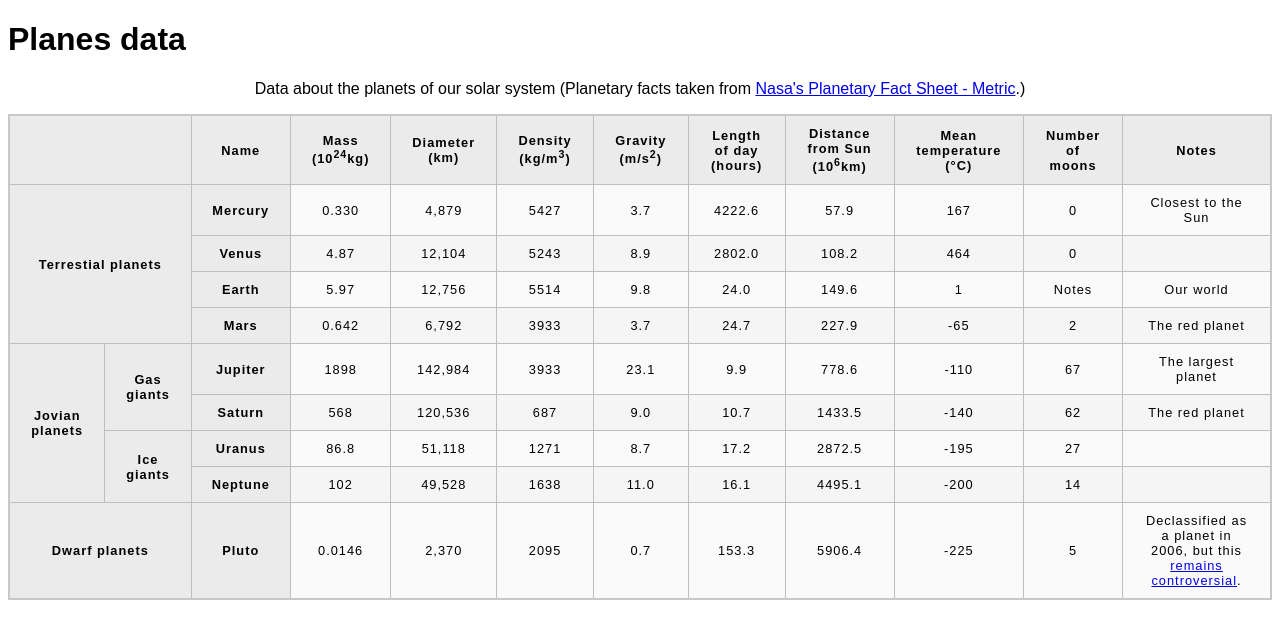
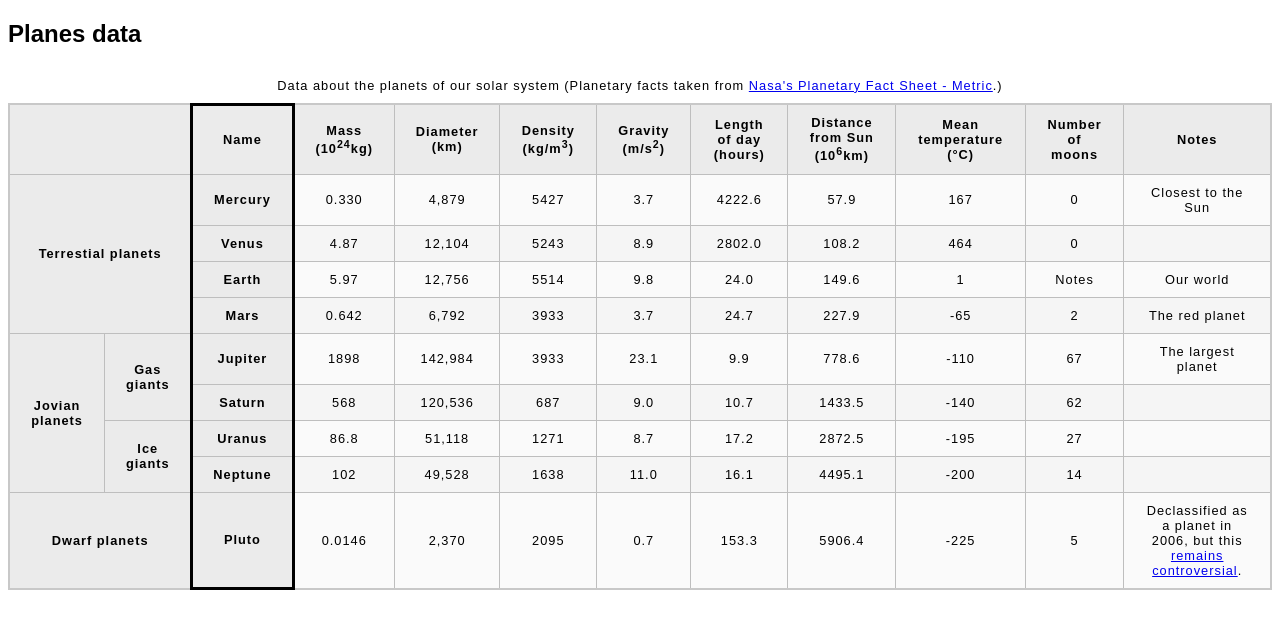
Before and after one commit to DuyTuan98/hoc_viec, a plain HTML site: page Demo4/asset/demo4.html in a window 1280 px wide. Drawn offline with Linux system fonts and the light colour scheme.

Commit message:
sửa thêm tô đen cột

```diff
--- a/Demo4/asset/demo4.html
+++ b/Demo4/asset/demo4.html
@@ -8,10 +8,14 @@
     <title>demo4</title>
 </head>
 <body>
-      <h1 class="caption">Planes data</h1>
-    <p>Data about the planets of our solar system (Planetary facts taken from <a href="http://nssdc.gsfc.nasa.gov/planetary/factsheet/">Nasa's Planetary Fact Sheet - Metric</a>.)</p>
+    <h2>Planes data</h2>
 
     <table>
+        <caption>Data about the planets of our solar system (Planetary facts taken from <a href="http://nssdc.gsfc.nasa.gov/planetary/factsheet/">Nasa's Planetary Fact Sheet - Metric</a>.)</caption>
+       <colgroup>
+                <col span="2" style="background-color:rgba(240, 238, 238, 0.79)" >
+                <col style="border-style: solid;background-color:rgba(240, 238, 238, 0.79)">
+        </colgroup>
  <tr>
      <th colspan="2"> </th>
      <th>Name</td>
@@ -103,7 +107,7 @@
         <td> 1433.5</td>
         <td> -140</td>
         <td>62</td>
-        <td>The red planet</td>
+        <td></td>
     </tr>
     <tr>
             <th rowspan="2">Ice giants</th>
--- a/Demo4/asset/minimal-table.css
+++ b/Demo4/asset/minimal-table.css
@@ -34,7 +34,3 @@ caption {
   padding: 10px;
 
 }
-
-p{
-  text-align: center;
-}
```
